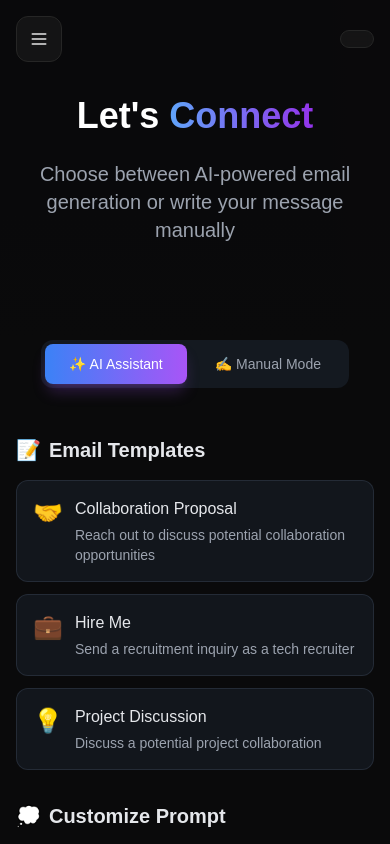
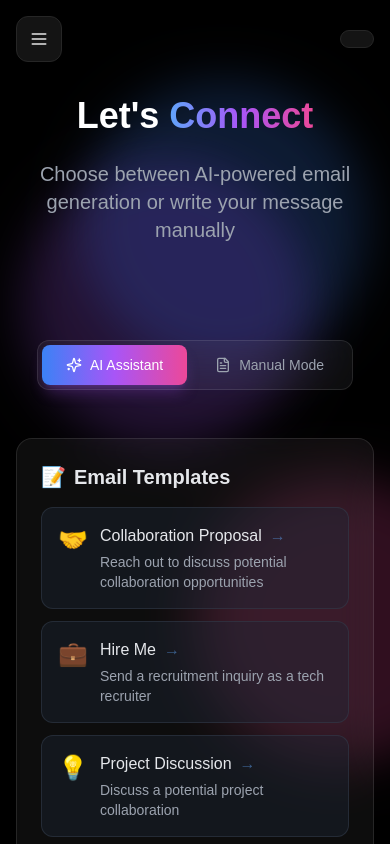
Before and after one commit to Rushikeshnimkar/portfolio2025, a Next.js app: page /contact in a window 390 px wide. Shown: the top 844 px of the page. Built offline with nearby package versions, Linux system fonts and the light colour scheme.

Commit message:
ui change

```diff
--- a/app/contact/page.tsx
+++ b/app/contact/page.tsx
@@ -1,6 +1,7 @@
 "use client";
 import { motion } from "framer-motion";
 import { useState } from "react";
+import { Send, Sparkles, Mail, User, FileText } from 'lucide-react';
 
 export default function Contact() {
   const [mode, setMode] = useState<'manual' | 'ai'>('ai');
@@ -107,58 +108,89 @@ I've reviewed your portfolio projects (CryptoRage and GitSplit) and your experie
   };
 
   return (
-    <div className="min-h-screen w-full bg-[#0A0A0B] text-white">
-      {/* Hero Section */}
-      <div className="relative overflow-hidden">
-        <div className="absolute inset-0">
-          <div className="absolute inset-0 bg-gradient-to-r from-blue-600/20 to-purple-600/20 mix-blend-multiply" />
-          <div className="absolute bottom-0 left-0 right-0 h-32 bg-gradient-to-t from-[#0A0A0B]" />
+    <div className="min-h-screen w-full bg-black text-white relative">
+      {/* Background Effects */}
+      <div className="fixed inset-0 z-0">
+        <div className="absolute top-20 left-20 w-72 h-72 bg-blue-500 rounded-full mix-blend-multiply filter blur-xl opacity-20 animate-blob" />
+        <div className="absolute top-40 right-20 w-72 h-72 bg-purple-500 rounded-full mix-blend-multiply filter blur-xl opacity-20 animate-blob animation-delay-2000" />
+        <div className="absolute bottom-20 left-1/2 w-72 h-72 bg-pink-500 rounded-full mix-blend-multiply filter blur-xl opacity-20 animate-blob animation-delay-4000" />
       </div>
 
+      {/* Hero Section */}
+      <div className="relative overflow-hidden z-10">
         <motion.div
           initial={{ opacity: 0, y: 20 }}
           animate={{ opacity: 1, y: 0 }}
+          transition={{ duration: 0.6 }}
           className="relative max-w-7xl mx-auto px-4 py-24 sm:px-6 lg:px-8"
         >
-          <h1 className="text-4xl md:text-6xl font-bold text-center">
-            Let&apos;s <span className="text-transparent bg-clip-text bg-gradient-to-r from-blue-400 to-purple-600">Connect</span>
-          </h1>
-          <p className="mt-6 text-xl text-center text-gray-400 max-w-2xl mx-auto">
+          <motion.h1
+            initial={{ scale: 0.9 }}
+            animate={{ scale: 1 }}
+            transition={{ duration: 0.5, type: "spring" }}
+            className="text-4xl md:text-6xl font-bold text-center"
+          >
+            Let&apos;s <span className="text-transparent bg-clip-text bg-gradient-to-r from-blue-400 via-purple-500 to-pink-500 animate-gradient">Connect</span>
+          </motion.h1>
+          <motion.p
+            initial={{ opacity: 0, y: 10 }}
+            animate={{ opacity: 1, y: 0 }}
+            transition={{ delay: 0.2 }}
+            className="mt-6 text-xl text-center text-gray-400 max-w-2xl mx-auto"
+          >
             Choose between AI-powered email generation or write your message manually
-          </p>
+          </motion.p>
         </motion.div>
       </div>
 
       {/* Main Content */}
-      <div className="max-w-7xl mx-auto px-4 pb-24">
+      <div className="relative z-10 max-w-7xl mx-auto px-4 pb-24">
         {/* Mode Selector */}
-        <div className="flex justify-center mb-12">
-          <div className="inline-flex p-1 space-x-1 bg-gray-800/50 rounded-xl">
+        <motion.div
+          initial={{ opacity: 0, y: 20 }}
+          animate={{ opacity: 1, y: 0 }}
+          transition={{ delay: 0.3 }}
+          className="flex justify-center mb-12"
+        >
+          <div className="inline-flex p-1 space-x-1 bg-white/5 backdrop-blur-lg rounded-xl border border-white/10">
             {['ai', 'manual'].map((m) => (
-              <button
+              <motion.button
                 key={m}
+                whileHover={{ scale: 1.02 }}
+                whileTap={{ scale: 0.98 }}
                 onClick={() => setMode(m as 'ai' | 'manual')}
-                className={`px-6 py-2.5 rounded-lg text-sm font-medium transition-all duration-300 ${
+                className={`px-6 py-2.5 rounded-lg text-sm font-medium transition-all duration-300 flex items-center gap-2 ${
                   mode === m
-                    ? 'bg-gradient-to-r from-blue-500 to-purple-500 text-white shadow-lg shadow-purple-500/25'
-                    : 'text-gray-400 hover:text-white hover:bg-gray-700/50'
+                    ? 'bg-gradient-to-r from-blue-500 via-purple-500 to-pink-500 text-white shadow-lg shadow-purple-500/25'
+                    : 'text-gray-400 hover:text-white hover:bg-white/5'
                 }`}
               >
-                {m === 'ai' ? '✨ AI Assistant' : '✍️ Manual Mode'}
-              </button>
+                {m === 'ai' ? (
+                  <>
+                    <Sparkles className="w-4 h-4" />
+                    AI Assistant
+                  </>
+                ) : (
+                  <>
+                    <FileText className="w-4 h-4" />
+                    Manual Mode
+                  </>
+                )}
+              </motion.button>
             ))}
           </div>
-        </div>
+        </motion.div>
 
         <div className="grid grid-cols-1 lg:grid-cols-5 gap-8">
-          {/* Left Column - Templates & Input */}
+          {/* Left Column */}
           <motion.div
             initial={{ opacity: 0, x: -20 }}
             animate={{ opacity: 1, x: 0 }}
+            transition={{ delay: 0.4 }}
             className="lg:col-span-2 space-y-8"
           >
             {mode === 'ai' ? (
-              <>
+              <div className="space-y-4 p-6 rounded-2xl bg-white/5 backdrop-blur-lg border border-white/10">
                 <div className="space-y-4">
                   <h2 className="text-xl font-semibold text-gray-200 flex items-center gap-2">
                     <span className="text-blue-400">📝</span> Email Templates
@@ -170,13 +202,21 @@ I've reviewed your portfolio projects (CryptoRage and GitSplit) and your experie
                         onClick={() => setPrompt(template.prompt)}
                         whileHover={{ scale: 1.01 }}
                         whileTap={{ scale: 0.99 }}
-                        className="group p-4 rounded-xl bg-gray-800/40 border border-gray-700/50 hover:border-blue-500/50 transition-all duration-300"
+                        className="group p-4 rounded-xl bg-gray-800/40 border border-gray-700/50 hover:border-blue-500/50 transition-all duration-300 w-full"
                       >
                         <div className="flex items-start gap-3">
-                          <span className="text-2xl">{template.icon}</span>
+                          <span className="text-2xl group-hover:scale-110 transition-transform">{template.icon}</span>
                           <div className="text-left">
-                            <h3 className="font-medium text-gray-200 group-hover:text-blue-400 transition-colors">
+                            <h3 className="font-medium text-gray-200 group-hover:text-blue-400 transition-colors flex items-center gap-2">
                               {template.title}
+                              <motion.span
+                                className="text-blue-400/50"
+                                initial={{ opacity: 0, x: -10 }}
+                                animate={{ opacity: 1, x: 0 }}
+                                transition={{ delay: 0.2 }}
+                              >
+                                →
+                              </motion.span>
                             </h3>
                             <p className="text-sm text-gray-400 mt-1">
                               {template.description}
@@ -187,27 +227,33 @@ I've reviewed your portfolio projects (CryptoRage and GitSplit) and your experie
                     ))}
                   </div>
                 </div>
-              </>
+              </div>
             ) : (
-              <div className="space-y-4">
+              <div className="space-y-4 p-6 rounded-2xl bg-white/5 backdrop-blur-lg border border-white/10">
                 <h2 className="text-xl font-semibold text-gray-200 flex items-center gap-2">
                   <span className="text-blue-400">👤</span> Your Details
                 </h2>
                 <div className="space-y-3">
+                  <div className="relative">
+                    <Mail className="absolute left-3 top-1/2 -translate-y-1/2 w-5 h-5 text-gray-500" />
                     <input
                       type="email"
                       value={senderEmail}
                       onChange={(e) => setSenderEmail(e.target.value)}
-                    className="w-full bg-gray-800/40 border border-gray-700/50 rounded-lg px-4 py-3 text-white placeholder-gray-500 focus:border-blue-500/50 focus:ring-2 focus:ring-blue-500/20 transition-all"
+                      className="w-full bg-gray-800/40 border border-gray-700/50 rounded-lg pl-10 pr-4 py-3 text-white placeholder-gray-500 focus:border-blue-500/50 focus:ring-2 focus:ring-blue-500/20 transition-all"
                       placeholder="Your email address"
                     />
+                  </div>
+                  <div className="relative">
+                    <FileText className="absolute left-3 top-1/2 -translate-y-1/2 w-5 h-5 text-gray-500" />
                     <input
                       type="text"
                       value={subject}
                       onChange={(e) => setSubject(e.target.value)}
-                    className="w-full bg-gray-800/40 border border-gray-700/50 rounded-lg px-4 py-3 text-white placeholder-gray-500 focus:border-blue-500/50 focus:ring-2 focus:ring-blue-500/20 transition-all"
+                      className="w-full bg-gray-800/40 border border-gray-700/50 rounded-lg pl-10 pr-4 py-3 text-white placeholder-gray-500 focus:border-blue-500/50 focus:ring-2 focus:ring-blue-500/20 transition-all"
                       placeholder="Email subject"
                     />
+                  </div>
                 </div>
               </div>
             )}
@@ -226,24 +272,33 @@ I've reviewed your portfolio projects (CryptoRage and GitSplit) and your experie
                 <button
                   onClick={handleGenerateEmail}
                   disabled={isGenerating}
-                  className="w-full py-3 rounded-lg bg-gradient-to-r from-blue-500 to-purple-500 text-white font-medium transition-all hover:shadow-lg hover:shadow-purple-500/25 disabled:opacity-50 disabled:cursor-not-allowed flex items-center justify-center gap-2"
+                  className="w-full py-3 rounded-lg bg-gradient-to-r from-blue-600 via-purple-600 to-pink-600 text-white font-medium transition-all hover:shadow-lg hover:shadow-purple-500/25 hover:scale-[1.02] active:scale-[0.98] disabled:opacity-50 disabled:cursor-not-allowed disabled:hover:scale-100 flex items-center justify-center gap-2 group"
                 >
                   {isGenerating ? (
-                    <div className="animate-spin rounded-full h-5 w-5 border-2 border-white border-t-transparent" />
+                    <div className="flex items-center gap-1">
+                      <div className="w-1.5 h-1.5 rounded-full bg-white/80 animate-bounce [animation-delay:-0.3s]" />
+                      <div className="w-1.5 h-1.5 rounded-full bg-white/80 animate-bounce [animation-delay:-0.15s]" />
+                      <div className="w-1.5 h-1.5 rounded-full bg-white/80 animate-bounce" />
+                    </div>
                   ) : (
-                    <>Generate ✨</>
+                    <>
+                      <Sparkles className="w-5 h-5 group-hover:rotate-12 transition-transform" />
+                      Generate
+                    </>
                   )}
                 </button>
               </div>
             )}
           </motion.div>
 
-          {/* Right Column - Email Content */}
+          {/* Right Column */}
           <motion.div
             initial={{ opacity: 0, x: 20 }}
             animate={{ opacity: 1, x: 0 }}
+            transition={{ delay: 0.5 }}
             className="lg:col-span-3 space-y-6"
           >
+            <div className="p-6 rounded-2xl bg-white/5 backdrop-blur-lg border border-white/10">
               <h2 className="text-xl font-semibold text-gray-200 flex items-center gap-2">
                 <span className="text-blue-400">📧</span>
                 {mode === 'ai' ? 'Generated Email' : 'Your Message'}
@@ -253,7 +308,7 @@ I've reviewed your portfolio projects (CryptoRage and GitSplit) and your experie
                 <textarea
                   value={emailContent}
                   onChange={(e) => setEmailContent(e.target.value)}
-                className="absolute inset-0 w-full h-full bg-gray-800/40 px-4 py-3 text-white placeholder-gray-500 focus:border-blue-500/50 focus:ring-2 focus:ring-blue-500/20 transition-all resize-none"
+                  className="absolute inset-0 w-full h-full bg-gray-800/10 px-4 py-3 text-white placeholder-gray-500 focus:border-blue-500/50 focus:ring-2 focus:ring-blue-500/20 transition-all resize-none"
                   placeholder={mode === 'ai' ? "Your generated email will appear here..." : "Write your message..."}
                 />
               </div>
@@ -264,12 +319,19 @@ I've reviewed your portfolio projects (CryptoRage and GitSplit) and your experie
                   <button
                     onClick={handleSendEmail}
                     disabled={isSending}
-                  className="w-full py-3 rounded-lg bg-gradient-to-r from-green-500 to-emerald-500 text-white font-medium transition-all hover:shadow-lg hover:shadow-green-500/25 disabled:opacity-50 disabled:cursor-not-allowed flex items-center justify-center gap-2"
+                    className="w-full py-3 rounded-lg bg-gradient-to-r from-emerald-500 via-green-500 to-teal-500 text-white font-medium transition-all hover:shadow-lg hover:shadow-green-500/25 hover:scale-[1.02] active:scale-[0.98] disabled:opacity-50 disabled:cursor-not-allowed disabled:hover:scale-100 flex items-center justify-center gap-2 group"
                   >
                     {isSending ? (
-                    <div className="animate-spin rounded-full h-5 w-5 border-2 border-white border-t-transparent" />
+                      <div className="flex items-center gap-1">
+                        <div className="w-1.5 h-1.5 rounded-full bg-white/80 animate-bounce [animation-delay:-0.3s]" />
+                        <div className="w-1.5 h-1.5 rounded-full bg-white/80 animate-bounce [animation-delay:-0.15s]" />
+                        <div className="w-1.5 h-1.5 rounded-full bg-white/80 animate-bounce" />
+                      </div>
                     ) : (
-                    <>Send Message 📤</>
+                      <>
+                        <Send className="w-5 h-5 group-hover:translate-x-1 transition-transform" />
+                        Send Message
+                      </>
                     )}
                   </button>
                 )}
@@ -286,6 +348,7 @@ I've reviewed your portfolio projects (CryptoRage and GitSplit) and your experie
                   </div>
                 )}
               </div>
+            </div>
           </motion.div>
         </div>
       </div>
--- a/app/globals.css
+++ b/app/globals.css
@@ -73,3 +73,23 @@ body {
 html {
   scroll-behavior: smooth;
 }
+
+/* Custom Scrollbar */
+::-webkit-scrollbar {
+  width: 10px;
+}
+
+::-webkit-scrollbar-track {
+  background: rgba(0, 0, 0, 0.1);
+  border-radius: 5px;
+}
+
+::-webkit-scrollbar-thumb {
+  background: linear-gradient(to bottom, #3b82f6, #8b5cf6);
+  border-radius: 5px;
+  transition: all 0.3s ease;
+}
+
+::-webkit-scrollbar-thumb:hover {
+  background: linear-gradient(to bottom, #2563eb, #7c3aed);
+}
--- a/components/common/footer.tsx
+++ b/components/common/footer.tsx
@@ -1,5 +1,6 @@
 "use client";
-import { FaGithub, FaLinkedin, FaTwitter } from 'react-icons/fa';
+import { FaGithub, FaLinkedin } from 'react-icons/fa';
+import { FaXTwitter } from "react-icons/fa6";
 
 
 export function Footer() {
@@ -33,7 +34,7 @@ export function Footer() {
               rel="noopener noreferrer"
               className="text-neutral-400 hover:text-blue-500 transition-colors"
             >
-              <FaTwitter size={20} />
+              <FaXTwitter size={20} />
             </a>
           </div>
 
```
Also changed, not shown: tailwind.config.ts (+9 -0 lines). Lines whose indentation alone changed are shown as unchanged.
